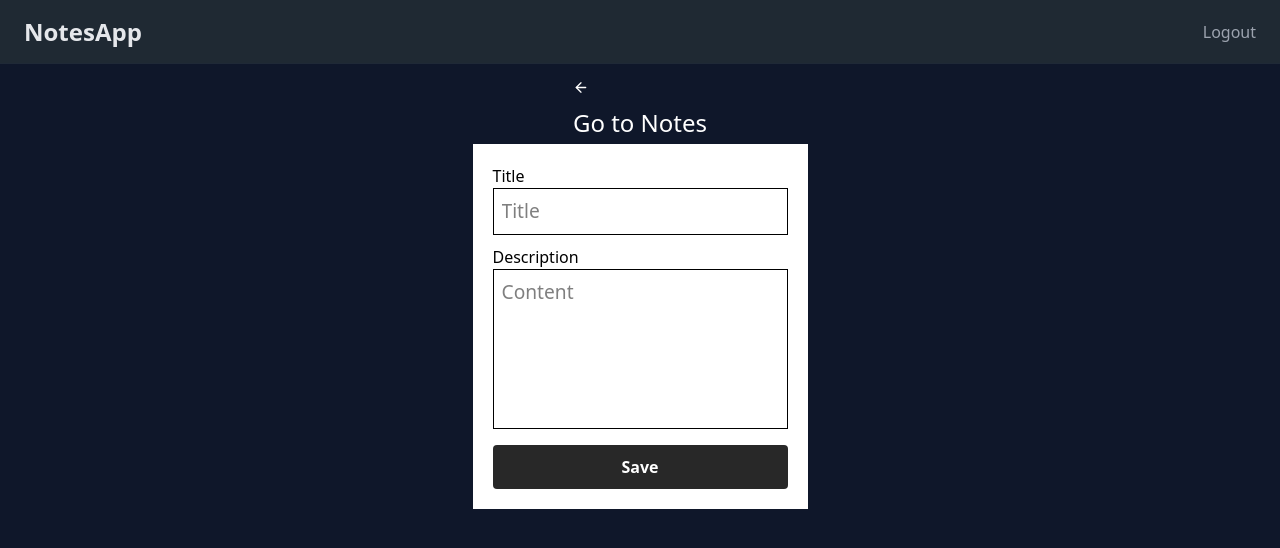
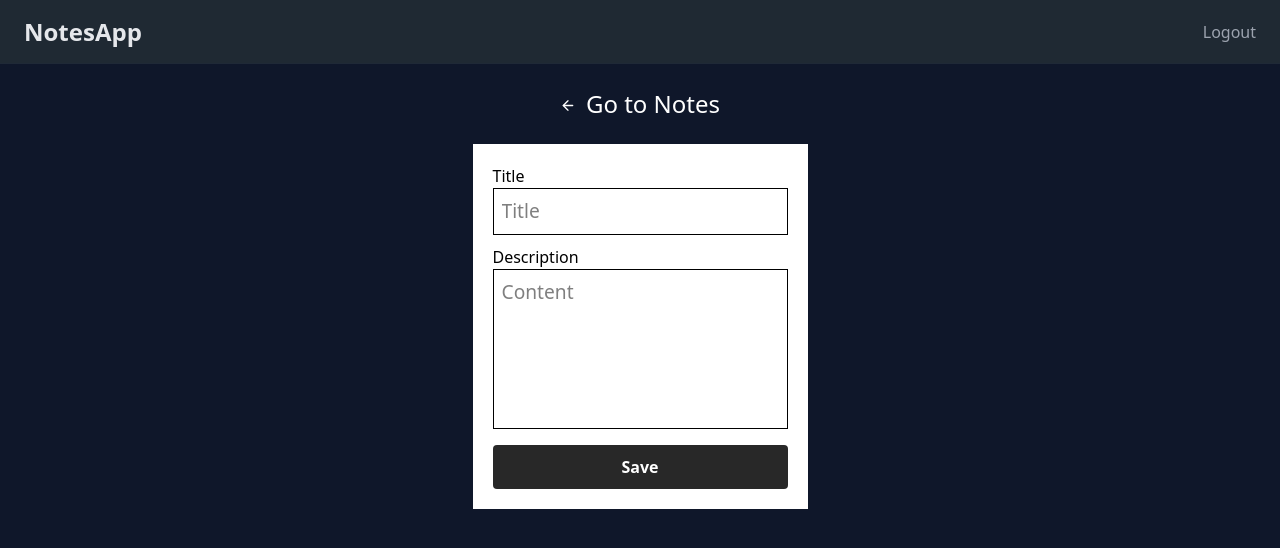
Before and after one commit to donald-hub/notes-app-frontend, a React (Vite) app: page /create in a window 1280 px wide. Shown: the top 548 px of the page. Built offline with nearby package versions, Linux system fonts and the light colour scheme; sample sign-in values are in the browser's storage; the HTML template or start-up script is replaced by a standard one.

Commit message:
go to notes

```diff
--- a/src/pages/createPage.jsx
+++ b/src/pages/createPage.jsx
@@ -44,7 +44,7 @@ const createPage = () => {
     <Navbar />
     <div className={styles.authPage}>
     <div className={styles.header}>
-      <Link to="/" ><ArrowLeftIcon className={styles.backIcon}/>
+      <Link className="flex" to="/" ><ArrowLeftIcon className={styles.backIcon}/>
       <span className={styles.backTitle}>Go to Notes</span></Link>
     </div>
     <form className={styles.form} onSubmit={handleSubmit}>
```
